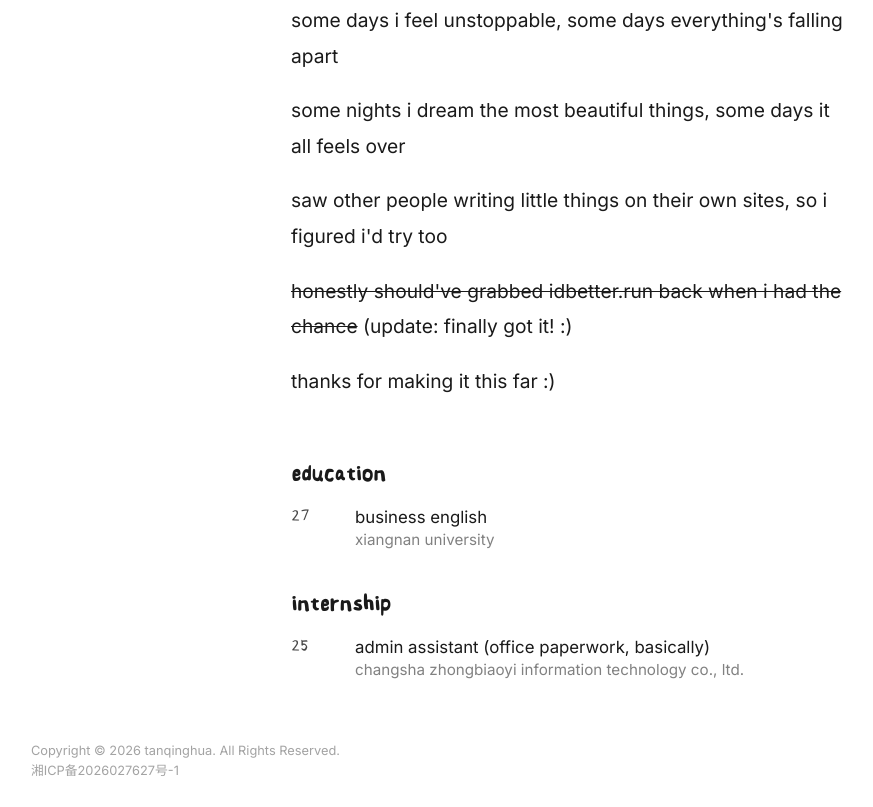
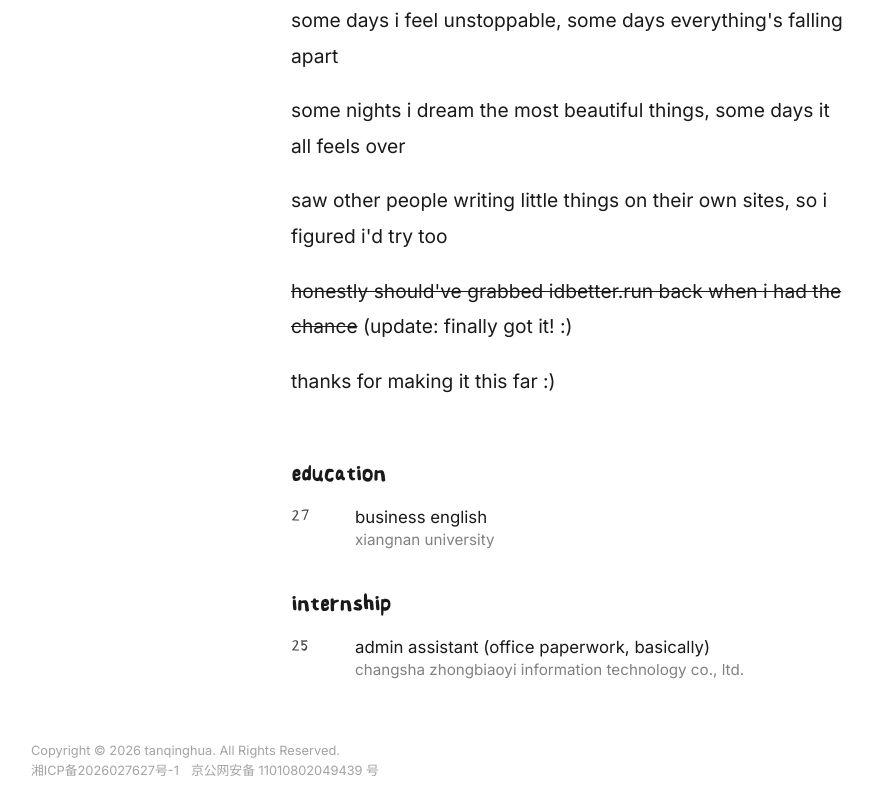
Before and after one commit to idbetterrun/tanqinghuadot, a website: page about.html in a window 1280 px wide. Shown: the part 654-1461 px from the top of the page, without its empty margins (57-930 px from the left). Drawn offline with Linux system fonts and the light colour scheme.

Commit message:
feat(footer): add public security filing number

```diff
--- a/css/style.css
+++ b/css/style.css
@@ -87,6 +87,11 @@ html[lang="zh"] body {
   gap: 2px;
 }
 
+.site-beian-row {
+  display: flex;
+  flex-wrap: wrap;
+  gap: 4px 12px;
+}
 .site-beian {
   color: inherit;
   text-decoration: none;
--- a/js/main.js
+++ b/js/main.js
@@ -264,13 +264,26 @@
     copy.textContent = "Copyright © 2026 tanqinghua. All Rights Reserved.";
     f.appendChild(copy);
 
+    var beianRow = document.createElement("div");
+    beianRow.className = "site-beian-row";
+
     var beian = document.createElement("a");
     beian.className = "site-beian";
     beian.href = "https://beian.miit.gov.cn/";
     beian.target = "_blank";
     beian.rel = "noopener";
     beian.textContent = "湘ICP备2026027627号-1";
-    f.appendChild(beian);
+    beianRow.appendChild(beian);
+
+    var gabeian = document.createElement("a");
+    gabeian.className = "site-beian";
+    gabeian.href = "http://www.beian.gov.cn/portal/registerSystemInfo?recordcode=11010802049439";
+    gabeian.target = "_blank";
+    gabeian.rel = "noopener";
+    gabeian.textContent = "京公网安备 11010802049439 号";
+    beianRow.appendChild(gabeian);
+
+    f.appendChild(beianRow);
 
     page.appendChild(f);
   }
```
